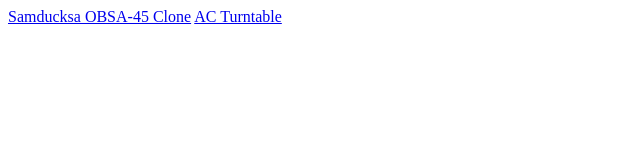
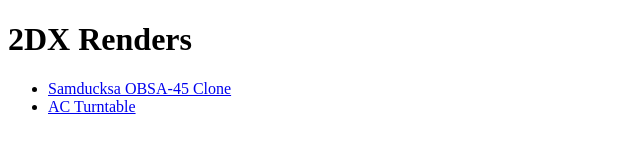
Before and after one commit to lain-2p/2DXRenders, a plain HTML site: page index.html in a window 1280 px wide. Shown: the whole page, without its empty margins (0-640 px from the left). Drawn offline with Linux system fonts and the light colour scheme.

Commit message:
Update index.html

```diff
--- a/index.html
+++ b/index.html
@@ -9,7 +9,10 @@
   <meta name="author" content="Lain">
 </head>
 <body>
-   <a href="samducksa.html">Samducksa OBSA-45 Clone</a>
-  <a href="turntable.html">AC Turntable</a>
+<h1> 2DX Renders </h1>
+ <ul>
+  <li><a href="samducksa.html">Samducksa OBSA-45 Clone</a></li>
+  <li><a href="turntable.html">AC Turntable</a></li>
+</ul>
 </body>
 </html>
```
